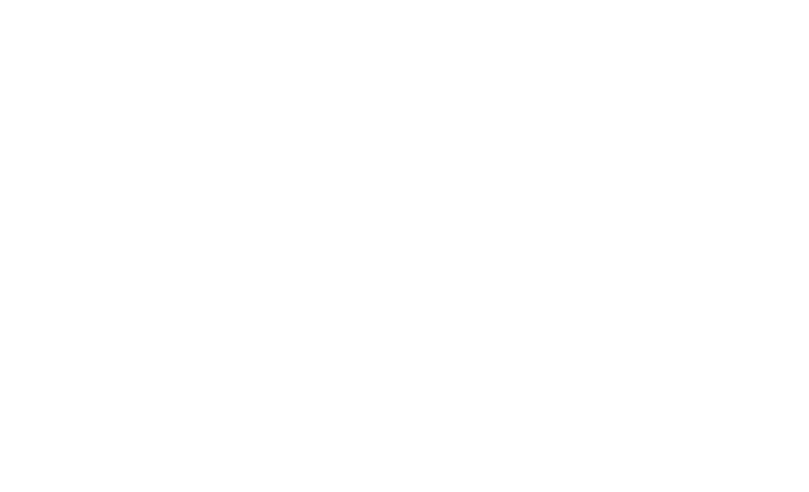
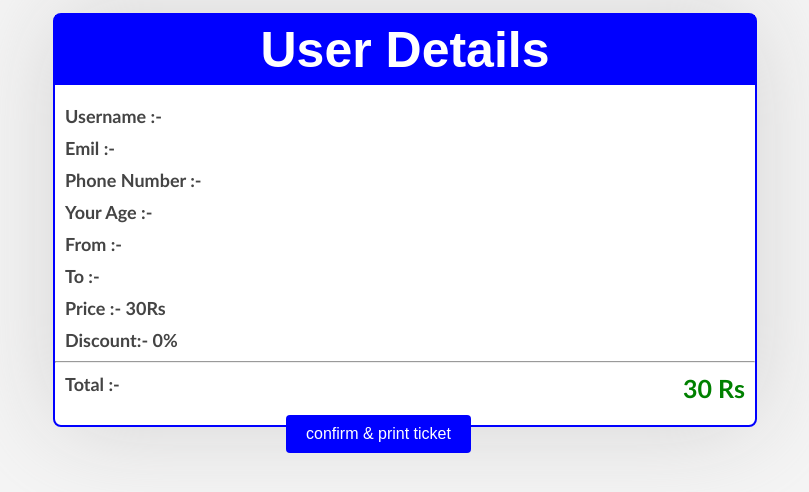
Before and after one commit to Naseer-047/web-devlopment, a plain HTML site: page JS lectures/applied projects/Ticket Booking form/traindetails.htm in a window 1280 px wide. Shown: the whole page, without its empty margins (235-1044 px from the left). Drawn offline with Linux system fonts and the light colour scheme.

Commit message:
----------

```diff
--- a/JS lectures/applied projects/Ticket Booking form/ticket.css
+++ b/JS lectures/applied projects/Ticket Booking form/ticket.css
@@ -3,7 +3,6 @@
     padding:0;
 }
 body{
-    background: url(./images/bg.jpg);
     display: flex;
     align-items: center;
     justify-content: center;
@@ -13,11 +12,14 @@ body{
 }
 h1{
     text-align: center;
-    margin-bottom: 20px;
+    margin-bottom: 30px;
+    margin-top: 30px;
+    font-size: 40px;
+    color: blue;
 }
 .contentbox{
 height: max-content;
-width: auto;
+width: 400px;
 display: flex;
 flex-direction: column;
 background-color:#ffff;
@@ -39,6 +41,9 @@ input,select{
     border: 2px solid rgb(0, 0, 0);
     text-transform: capitalize;
 }
+select{
+    height: 35px;
+}
 input:focus,select:focus{
     outline: none;
     border: 2px solid rgb(21, 0, 255);
@@ -46,6 +51,7 @@ input:focus,select:focus{
 label{
     font-size: 16px;
     font-weight: 600;
+    text-transform: capitalize;
 }
 a{
     text-decoration: none;
--- a/JS lectures/applied projects/Ticket Booking form/ticket.js
+++ b/JS lectures/applied projects/Ticket Booking form/ticket.js
@@ -1 +1,2 @@
-let userName = document.getElementById("name").value="";
+let from = document.getElementById("from").value;
+let to = document.getElementById("to").value;
--- a/JS lectures/applied projects/Ticket Booking form/traindetails.htm
+++ b/JS lectures/applied projects/Ticket Booking form/traindetails.htm
@@ -6,8 +6,93 @@
     <title>user details page
 
     </title>
+    <style>
+        body{
+            margin: 0;
+            padding: 1%;
+            box-sizing: border-box;
+            font-family: Arial, sans-serif;
+            background-color: #f5f5f5;
+        }
+        main{
+            display: flex;
+            justify-content: center;
+            align-items: flex-start;
+            height: 100vh;
+        }
+        .userdatacontainer{
+            height: 410px;
+
+            background-color: white;
+            /* padding: 20px; */
+            border-radius: 8px;
+            box-shadow: 0 0 100px rgba(181, 180, 180, 0.5);
+            width: 700px;
+            border-top: 2px solid blue;
+           border-left: 2px solid blue;
+            border-right: 2px solid blue;
+            border-bottom: 2px solid blue;
+        }
+        p{
+            font-size: 18px;
+            font-weight: 900;
+            width: 100%;
+            margin: 10px 0;
+            margin-left: 10px;
+            color: #444;
+            font-family: 'Trebuchet MS', 'Lucida Sans Unicode', 'Lucida Grande', 'Lucida Sans', Arial, sans-serif;
+            text-transform: capitalize;
+        }
+        h1{
+            font-size: 50px;
+            display: flex;
+            align-items: center;
+            justify-content: center;
+            margin-top: 0px;
+            margin-bottom: 20px;
+            color: #ffffff;
+            height: 70px;
+            background-color: blue;
+            width: 100%;
+        }
+        button{
+            padding: 10px 20px;
+            font-size: 16px;
+            color: #fff;
+            background-color: blue;
+            border: none;
+            border-radius: 4px;
+            cursor: pointer;
+            margin-left: 33%;
+            margin-top: 10px;
+        }
+        #total{
+            font-size: 25px;
+            font-weight: 900;
+            color: green;
+            float: right;
+            margin-right: 20px;
+
+        }
+    </style>
 </head>
 <body>
-
+    <main>
+        <div class="userdatacontainer">
+          <div class="text"><h1>User Details</h1></div>
+            <p id="name">username :- <span id="name"></span></p>
+            <p id="email">emil :-<span id="name"></span></p>
+            <p id="phone">Phone Number :-<span id="name"></span></p>
+            <p id="age">Your age :-<span id="name"></span></p>
+            <p id="fromd">from :-<span id="forme"></from:-span></p>
+            <p id="tod">to :-<span id="tod"></span></p>
+            <p id="price">price :- 30Rs<span id="name"></span></p>
+            <p id="price"> Discount:- 0%<span id="name"></span></p>
+            <hr>
+             <p id="price"> total :-<span id="total">30 rs</span></p>
+            <BUtton>confirm  & print ticket</BUtton>
+        </div>
+    </main>
+    <script src="ticket.js"></script>
 </body>
 </html>
```
Also changed, not shown: JS lectures/applied projects/Ticket Booking form/ticket.html (+19 -11 lines).
